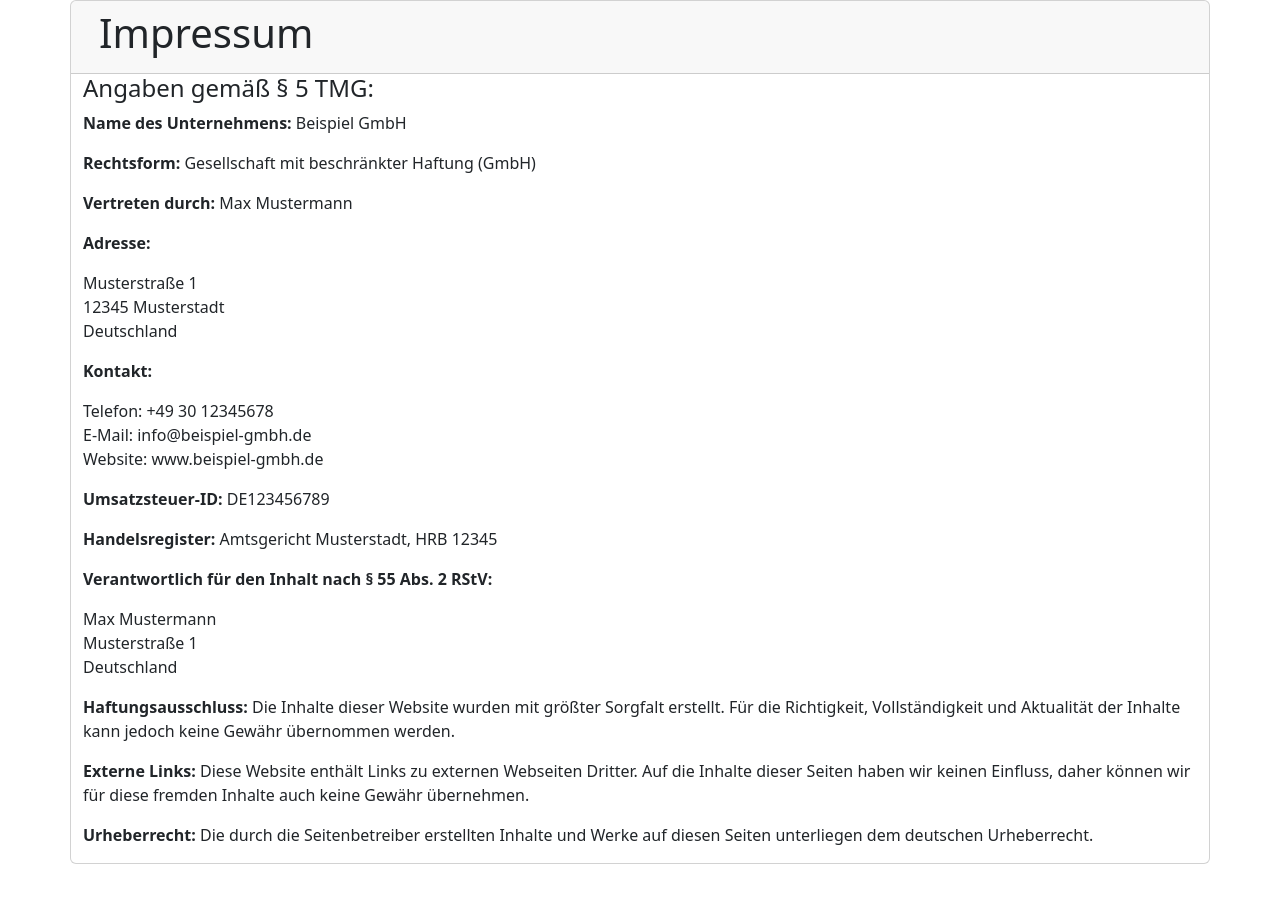
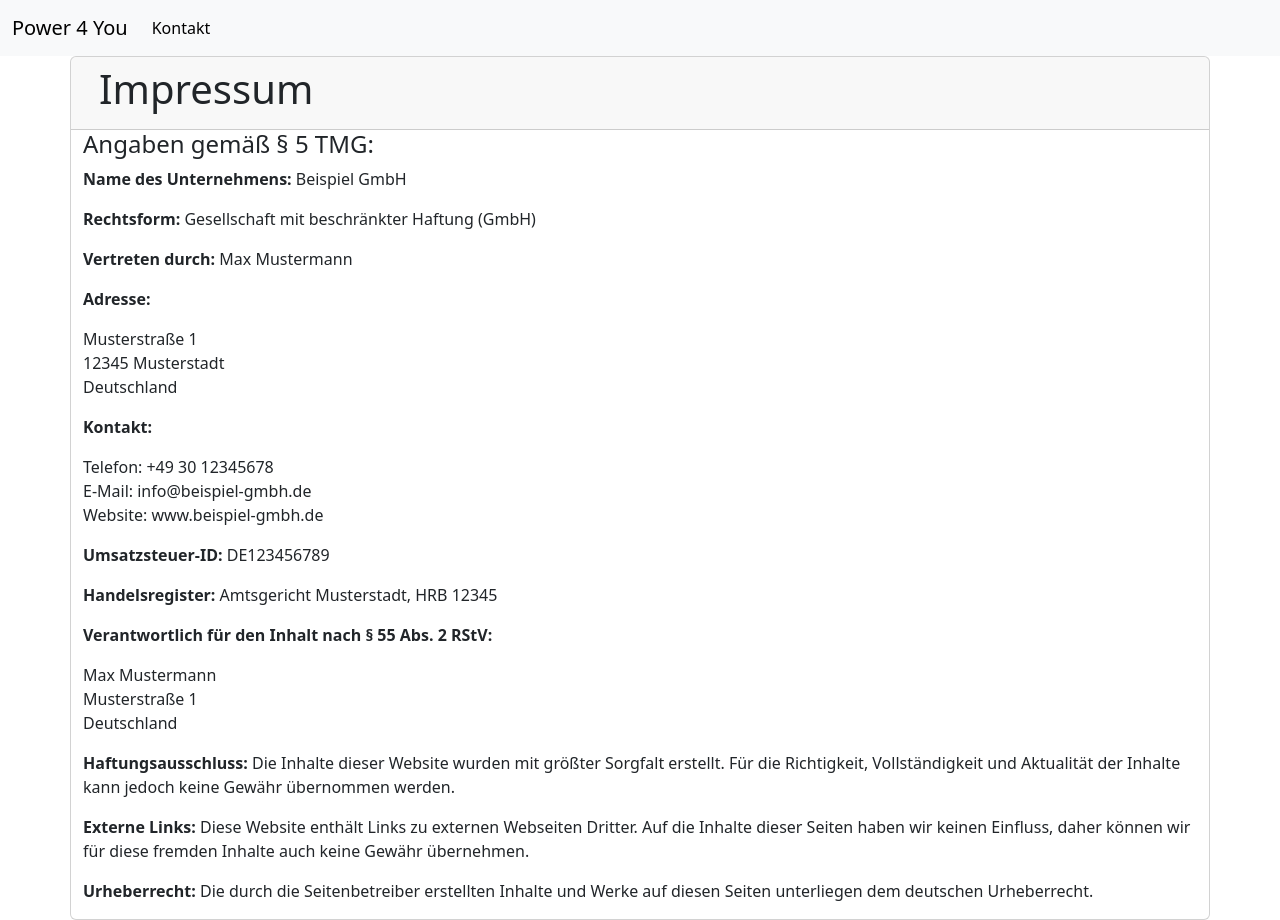
Before and after one commit to mathisk-kbs/power4you_3, a plain HTML site: page src/Web/impressum.html in a window 1280 px wide. Before the commit the page ends 864 px from the top, so only its background shows below. Drawn offline with nearby package versions, Linux system fonts and the light colour scheme.

Commit message:
Navbar für Impressum

```diff
--- a/src/Web/impressum.html
+++ b/src/Web/impressum.html
@@ -3,10 +3,20 @@
 <head>
     <meta charset="UTF-8">
     <meta name="viewport" content="width=device-width, initial-scale=1.0">
-    <title>Login</title>
+    <title>Impressum</title>
     <link href="https://cdn.jsdelivr.net/npm/bootstrap@5.3.3/dist/css/bootstrap.min.css" rel="stylesheet" integrity="sha384-QWTKZyjpPEjISv5WaRU9OFeRpok6YctnYmDr5pNlyT2bRjXh0JMhjY6hW+ALEwIH" crossorigin="anonymous">
 </head>
 <body>
+    <nav class="navbar navbar-expand-lg navbar-light bg-light">
+        <div class="container-fluid">
+            <a class="navbar-brand" href="index.html">Power 4 You</a>
+            <ul class="navbar-nav collapse navbar-collapse">
+                <li class="nav-item">
+                    <a class="nav-link active" aria-current="page" href="kontakt.html">Kontakt</a>
+                </li>
+            </ul>
+        </div>
+    </nav>
     <div class="container card">
         <div class="row card-header">
             <h1>Impressum</h1>
```
